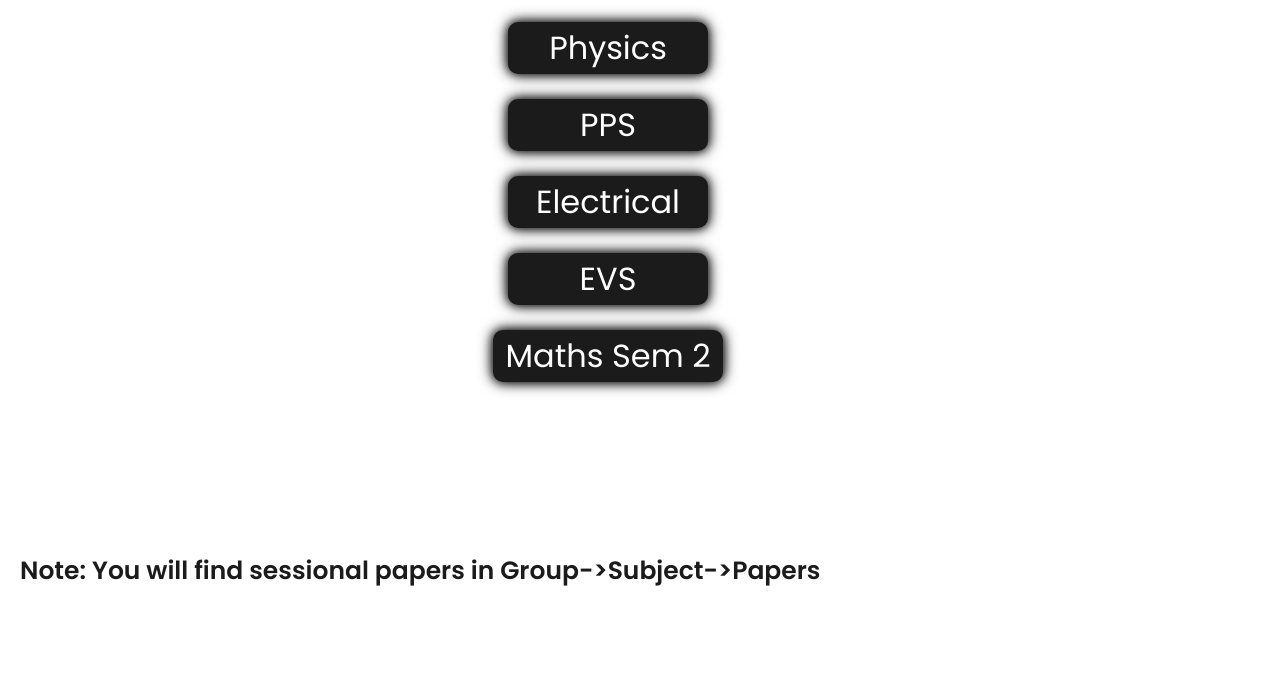
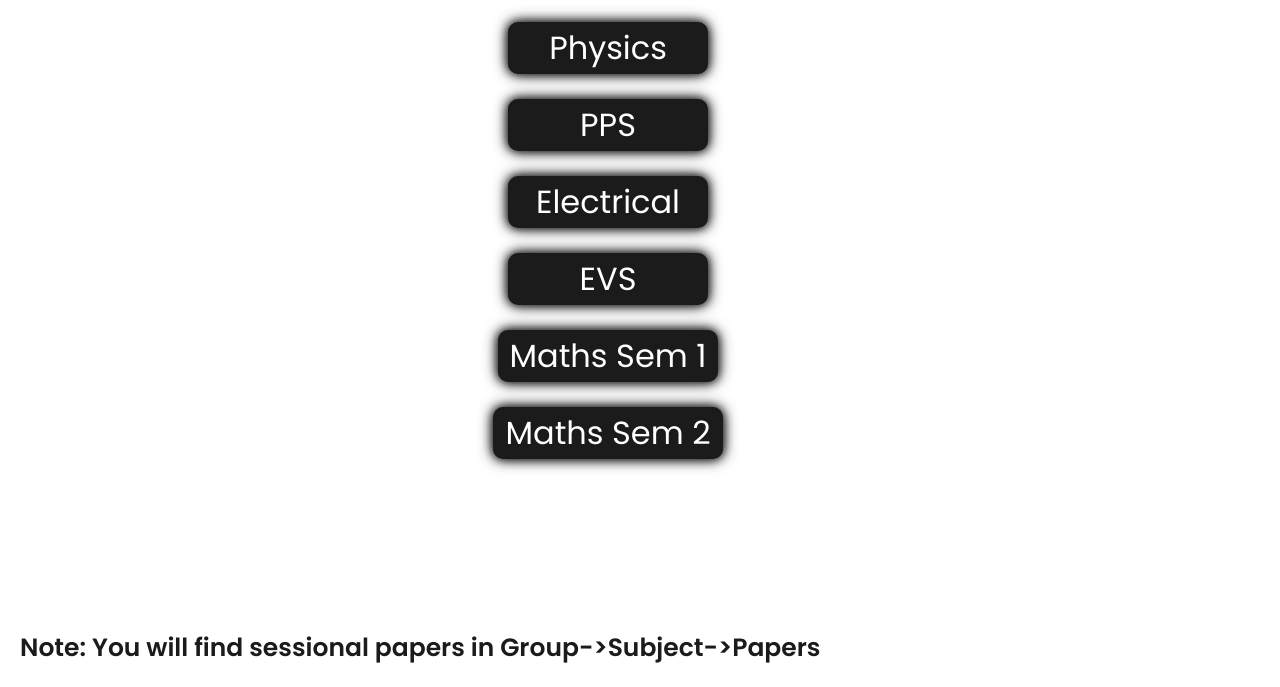
Before and after one commit to btechwala/btechwala.github.io, a plain HTML site: page miet-p.html in a window 1280 px wide. Shown: the part 826-1513 px from the top of the page. Before the commit the page ends 1436 px from the top, so only its background shows below. Drawn offline with Linux system fonts and the light colour scheme.

Commit message:
Update miet-p.html

```diff
--- a/miet-p.html
+++ b/miet-p.html
@@ -39,7 +39,7 @@
         <button class="grpbtn"><a href="subject/pps.html" class="grpbtna">PPS</a></button><br>
         <button class="grpbtn"><a href="subject/electrical.html" class="grpbtna">Electrical</a></button><br>
         <button class="grpbtn"><a href="subject/evs.html" class="grpbtna">EVS</a></button><br>
-<!--         <button class="grpbtn"><a href="subject/maths1.html" class="grpbtna">Maths Sem 1</a></button><br> -->
+        <button class="grpbtn"><a href="subject/maths1.html" class="grpbtna">Maths Sem 1</a></button><br>
         <button class="grpbtn"><a href="subject/maths2.html" class="grpbtna">Maths Sem 2</a></button><br><br><br>
         <br><br><br>
         <p class="note">Note: You will find sessional papers in Group->Subject->Papers</p>
```
